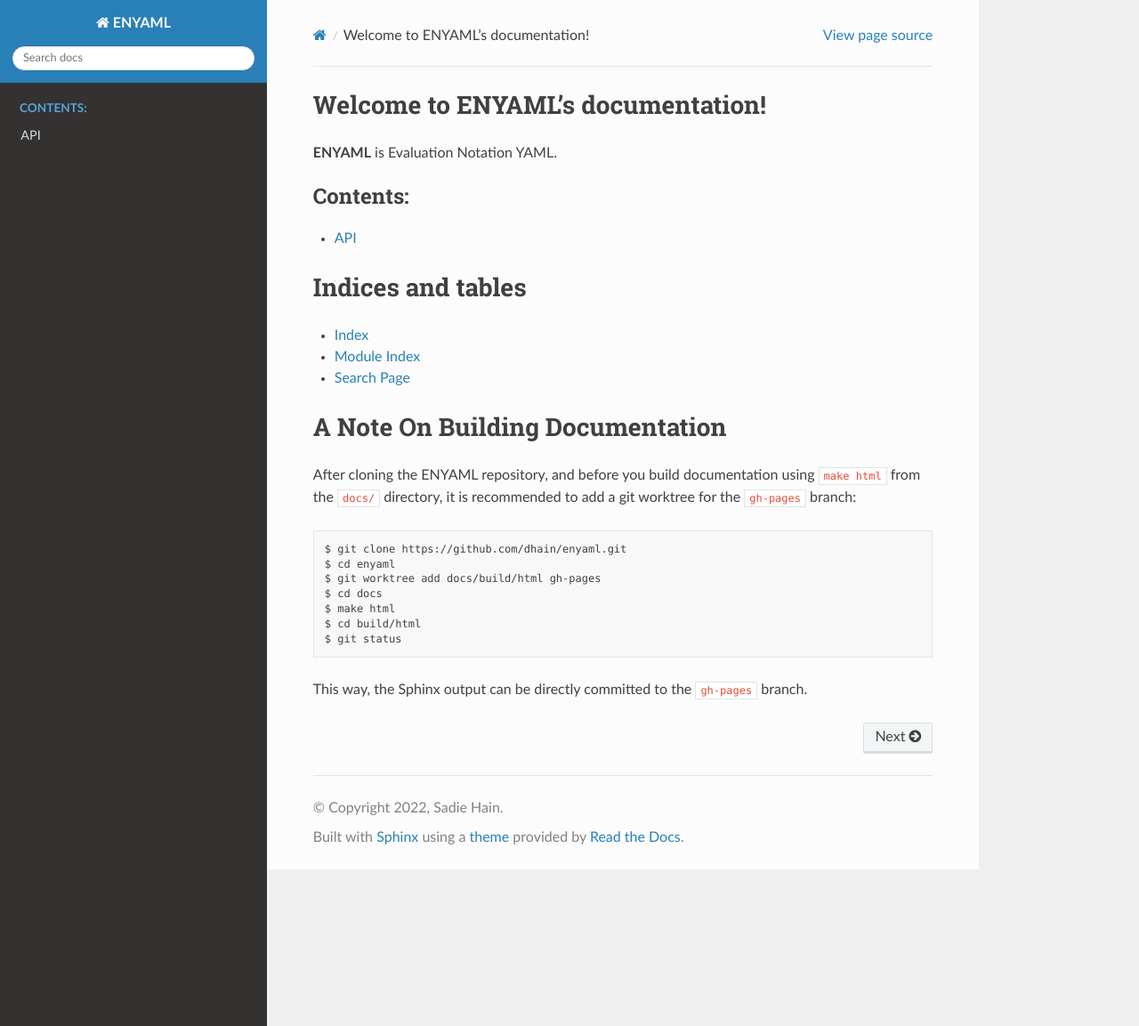
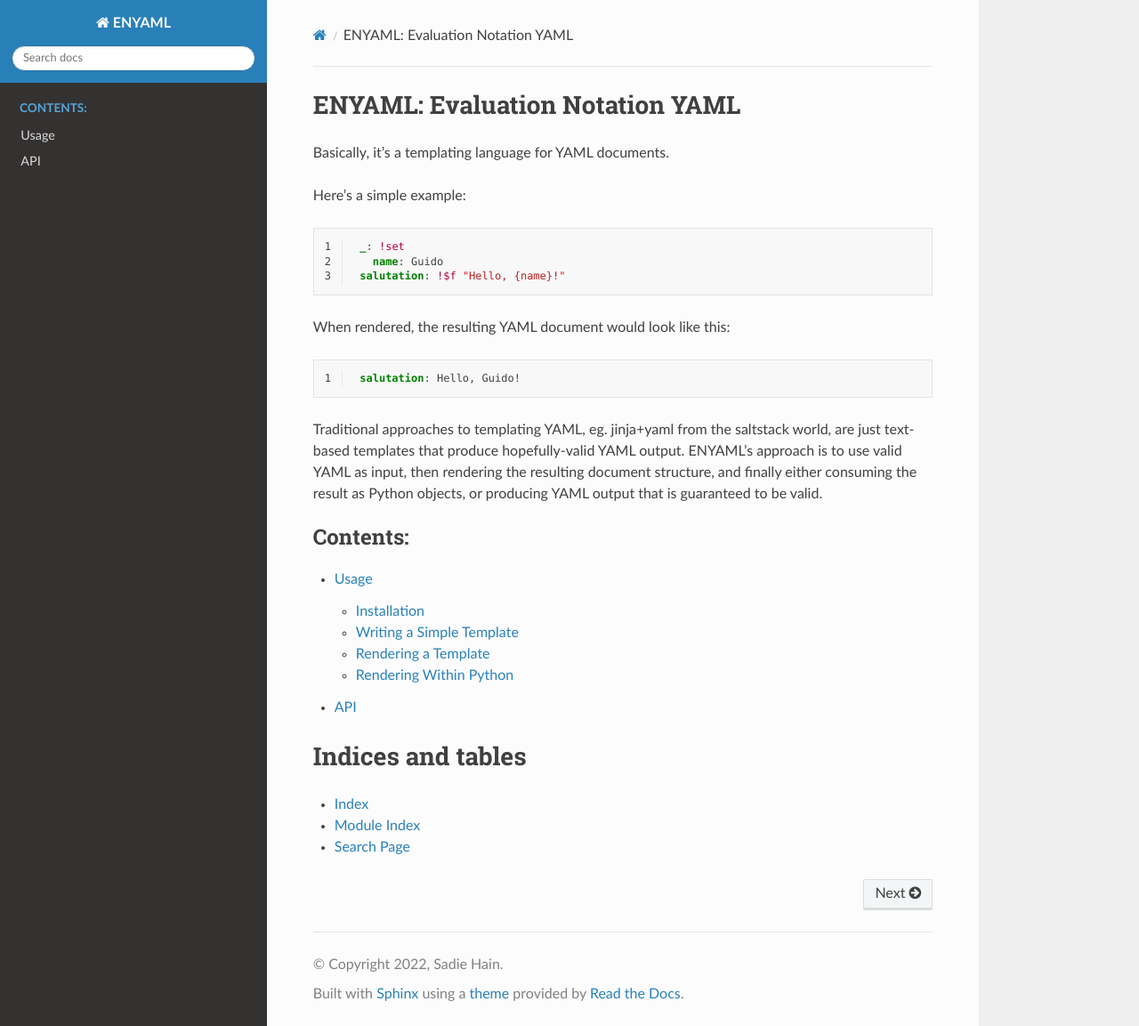
Before and after one commit to dhain/enyaml, a Sphinx documentation site: the page built from docs/source/index.rst, in a window 1280 px wide and 1153 px high. Shown: the whole window at 89% size. Built offline with Sphinx 7.4.7 and the Read the Docs theme 2.0.0, drawn with Linux system fonts in a browser that asks for light colours.

Commit message:
Get started on documentation

```diff
--- a/docs/source/api.rst
+++ b/docs/source/api.rst
@@ -2,10 +2,11 @@ API
 ===
 
 .. autosummary::
-   :toctree: generated
+   :toctree:
+   :recursive:
 
    enyaml
+   enyaml.dumper
    enyaml.loader
-   enyaml.dumper
    enyaml.nodes
    enyaml.util
--- a/docs/source/conf.py
+++ b/docs/source/conf.py
@@ -61,3 +61,6 @@ html_theme = 'sphinx_rtd_theme'
 # relative to this directory. They are copied after the builtin static files,
 # so a file named "default.css" will overwrite the builtin "default.css".
 html_static_path = ['_static']
+
+html_copy_source = False
+html_link_suffix = ''
--- a/docs/source/index.rst
+++ b/docs/source/index.rst
@@ -1,17 +1,35 @@
-.. ENYAML documentation master file, created by
-   sphinx-quickstart on Sat Mar 12 12:28:42 2022.
-   You can adapt this file completely to your liking, but it should at least
-   contain the root `toctree` directive.
+ENYAML: Evaluation Notation YAML
+================================
 
-Welcome to ENYAML's documentation!
-==================================
+Basically, it's a templating language for YAML documents.
 
-**ENYAML** is Evaluation Notation YAML.
+Here's a simple example:
+
+.. code-block:: yaml
+   :linenos:
+
+    _: !set
+      name: Guido
+    salutation: !$f "Hello, {name}!"
+
+When rendered, the resulting YAML document would look like this:
+
+.. code-block:: yaml
+   :linenos:
+
+    salutation: Hello, Guido!
+
+Traditional approaches to templating YAML, eg. jinja+yaml from the saltstack
+world, are just text-based templates that produce hopefully-valid YAML output.
+ENYAML's approach is to use valid YAML as input, then rendering the resulting
+document structure, and finally either consuming the result as Python objects,
+or producing YAML output that is guaranteed to be valid.
 
 .. toctree::
    :maxdepth: 2
    :caption: Contents:
 
+   usage
    api
 
 
@@ -21,22 +39,3 @@ Indices and tables
 * :ref:`genindex`
 * :ref:`modindex`
 * :ref:`search`
-
-
-A Note On Building Documentation
-================================
-
-After cloning the ENYAML repository, and before you build documentation using
-``make html`` from the ``docs/`` directory, it is recommended to add a git
-worktree for the ``gh-pages`` branch::
-
-  $ git clone https://github.com/dhain/enyaml.git
-  $ cd enyaml
-  $ git worktree add docs/build/html gh-pages
-  $ cd docs
-  $ make html
-  $ cd build/html
-  $ git status
-
-This way, the Sphinx output can be directly committed to the ``gh-pages``
-branch.
--- /dev/null
+++ b/docs/source/usage.rst
@@ -0,0 +1,55 @@
+Usage
+=====
+
+Installation
+------------
+
+.. code-block:: sh
+
+   python3 -m pip install enyaml
+
+
+Writing a Simple Template
+-------------------------
+
+Here is a simple example template. Save this file to ``helloworld.yaml`` to run
+the example code below.
+
+.. literalinclude:: _static/helloworld.yaml
+   :language: yaml
+   :linenos:
+
+
+Rendering a Template
+--------------------
+
+To render the template, simply run ``enyaml`` with the filename as the
+argument:
+
+.. code-block:: sh
+
+   enyaml helloworld.yaml
+
+The following output should be produced:
+
+.. code-block:: yaml
+
+   foo: bar
+   mygreeting: Hello, Guido!
+
+
+Rendering Within Python
+-----------------------
+
+.. testsetup::
+
+   import os
+   os.chdir('source/_static')
+
+.. doctest::
+
+   >>> import enyaml
+
+   >>> ctx = enyaml.Context()
+   >>> enyaml.render(open('helloworld.yaml'), ctx)
+   {'foo': 'bar', 'mygreeting': 'Hello, Guido!'}
```
Also changed, not shown: docs/source/_static/helloworld.yaml (added, +7 -0 lines), enyaml/__init__.py (+16 -0 lines), pyproject.toml (added, +19 -0 lines), 1 other file.
